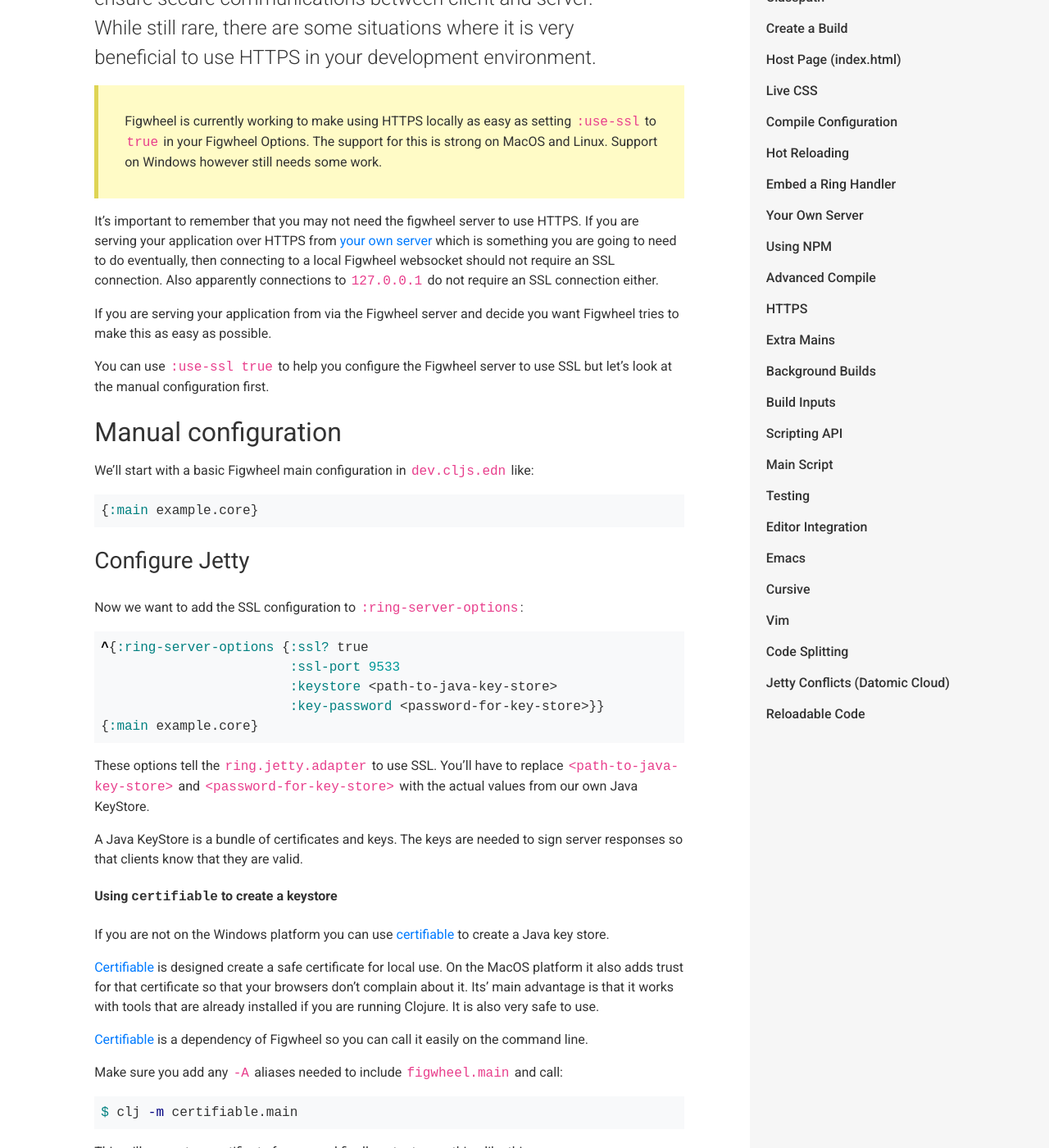
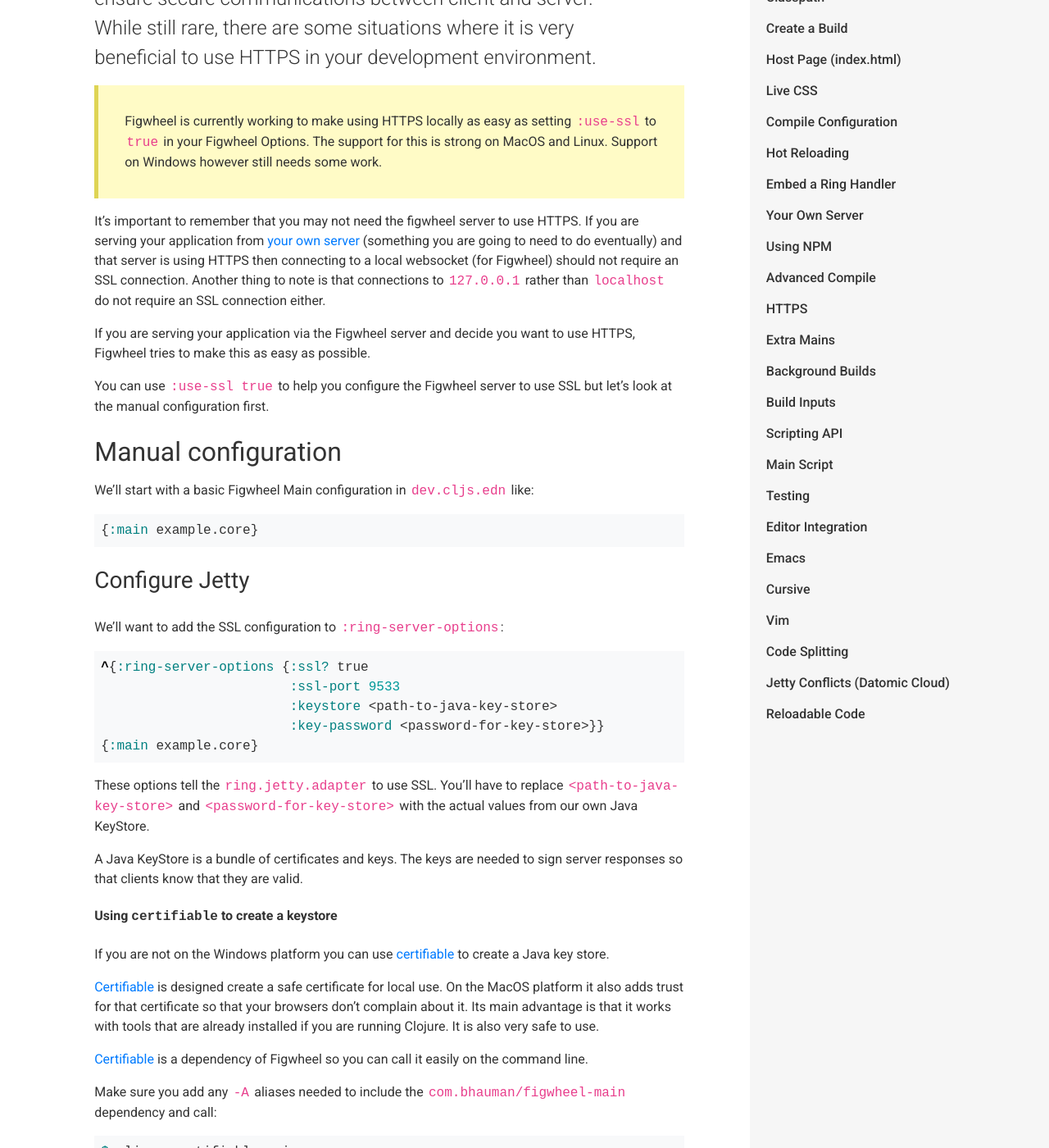
Before and after one commit to bhauman/figwheel-main, a Jekyll site: the page built from docs/docs/https.md, in a window 1280 px wide and 1400 px high, scrolled down 212 px. Shown: the whole window at 82% size. Built offline with Jekyll 4.4.1, drawn with Linux system fonts in a browser that asks for light colours; some of the changed text lies outside the part shown.

Commit message:
update docs on https

````diff
--- a/docs/docs/https.md
+++ b/docs/docs/https.md
@@ -18,21 +18,23 @@
 > Linux. Support on Windows however still needs some work.
 
 It's important to remember that you may not need the figwheel server
-to use HTTPS. If you are serving your application over HTTPS from
-[your own server](/docs/your_own_server) which is something you are
-going to need to do eventually, then connecting to a local Figwheel
-websocket should not require an SSL connection. Also apparently
-connections to `127.0.0.1` do not require an SSL connection either.
+to use HTTPS. If you are serving your application from [your own
+server](/docs/your_own_server) (something you are going to need to do
+eventually) and that server is using HTTPS then connecting to a local
+websocket (for Figwheel) should not require an SSL connection. Another
+thing to note is that connections to `127.0.0.1` rather than
+`localhost` do not require an SSL connection either.
 
-If you are serving your application from via the Figwheel server and
-decide you want Figwheel tries to make this as easy as possible.
+If you are serving your application via the Figwheel server and decide
+you want to use HTTPS, Figwheel tries to make this as easy as possible.
 
-You can use `:use-ssl true` to help you configure the Figwheel server
-to use SSL but let's look at the manual configuration first.
+You can use [`:use-ssl true`](#use-ssl-syntactic-sugar-and-automation)
+to help you configure the Figwheel server to use SSL but let's look at
+the manual configuration first.
 
 ## Manual configuration
 
-We'll start with a basic Figwheel main configuration in `dev.cljs.edn` like:
+We'll start with a basic Figwheel Main configuration in `dev.cljs.edn` like:
 
 ```clj
 {:main example.core}
@@ -40,7 +42,7 @@
 
 ### Configure Jetty
 
-Now we want to add the SSL configuration to `:ring-server-options`:
+We'll want to add the SSL configuration to `:ring-server-options`:
 
 ```clj
 ^{:ring-server-options {:ssl? true
@@ -67,15 +69,15 @@
 [Certifiable](https://github.com/bhauman/certifiable) is designed
 create a safe certificate for local use. On the MacOS platform it also
 adds trust for that certificate so that your browsers don't complain
-about it. Its' main advantage is that it works with tools that are
+about it. Its main advantage is that it works with tools that are
 already installed if you are running Clojure. It is also very safe to
 use.
 
 [Certifiable](https://github.com/bhauman/certifiable) is a dependency
 of Figwheel so you can call it easily on the command line.
 
-Make sure you add any `-A` aliases needed to include `figwheel.main`
-and call:
+Make sure you add any `-A` aliases needed to include the
+`com.bhauman/figwheel-main` dependency and call:
 
 ```shell
 $ clj -m certifiable.main
@@ -115,20 +117,22 @@
 
 #### Using `mkcert` to create one
 
-One option is the (`mkcert`)[https://github.com/FiloSottile/mkcert] tool.
+Another option is the
+[`mkcert`](https://github.com/FiloSottile/mkcert) tool.
 
-(Mkcert)[https://github.com/FiloSottile/mkcert] will create and set up
+[Mkcert](https://github.com/FiloSottile/mkcert) will create and set up
  trust for a certificate as well.
 
- Follow the instructions to install (`mkcert`)[https://github.com/FiloSottile/mkcert]. (i.e. `brew install mkcert` on MacOS).
+ Follow the instructions to install [`mkcert`](https://github.com/FiloSottile/mkcert). (i.e. `brew install mkcert` on MacOS).
 
- You can then ensure that its root certificate is installed by running:
+ You can then ensure that its root certificate is installed and
+ trusted by running:
 
 ```shell
  $ mkcert -install
 ```
 
-Then to create a keystore that ring will understand we will instruct
+To create a keystore that Jetty will understand, we will instruct
 `mkcert` to generate a `PKCS#12` bundle.
 
 You can create a keystore for `localhost` by running:
@@ -165,7 +169,6 @@
 It's important to remember that both `[[config-hostname]]` and
 `[[server-hostname]]` are template variables that are filled in by
 Figwheel.
-
 
 ### Complete manual config
 
@@ -205,6 +208,8 @@
 {:main example.core}
 ```
 
+> `:use-ssl` will not override any configuration that you provide.
+
 ## Conclusion
 
 The above should get you up and running will SSL and Figwheel. You
````
Also changed, not shown: other parts of docs/docs/https.md (+4 -4 lines), 1 other file.
